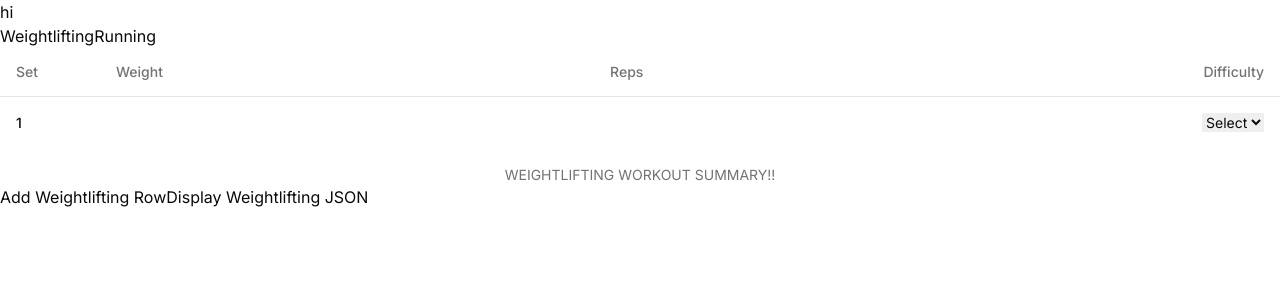
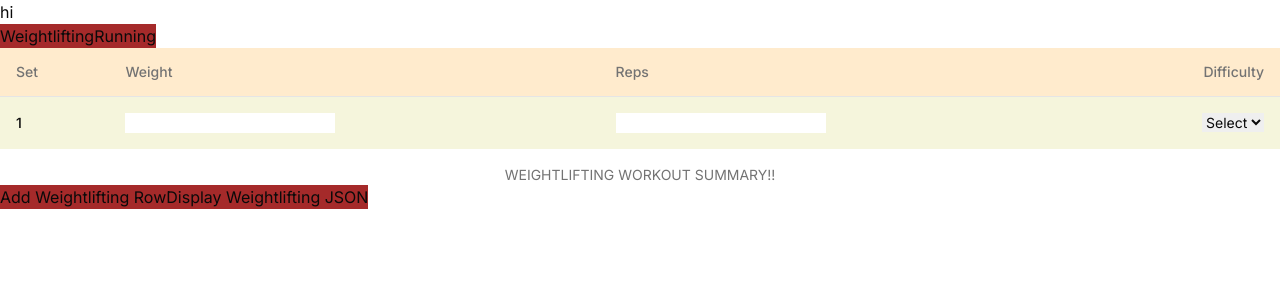
Before and after one commit to CesarAyalaCS2/LA_HACKS, a Next.js app: page / in a window 1280 px wide. Both pictures are taken after a click on the button "Weightlifting". Shown: the top 300 px of the page. Built offline with nearby package versions, Linux system fonts and the light colour scheme.

Commit message:
CSS addition for clarity and fixed running table error

```diff
--- a/app/globals.css
+++ b/app/globals.css
@@ -2,10 +2,20 @@
 @tailwind components;
 @tailwind utilities;
 
+#button {
+  background-color: brown;
+  border: 5px;
+}
 
-  #startWorkoutButton {
+#genRow{
+background-color: beige;
+}
+
+.THeader{
   color: red;
-  }
+background-color: blanchedalmond
+;}
+
 @layer base {
   :root {
     --background: 0 0% 100%;
@@ -68,9 +78,7 @@
     --input: 0 0% 14.9%;
     --ring: 0 0% 83.1%;
   }
-  }
 
-  @layer base {
   * {
     @apply border-border;
   }
--- a/app/page.tsx
+++ b/app/page.tsx
@@ -91,15 +91,15 @@ export default function Home() {
   return (
     <main>
       <h1>hi</h1>
-      <button onClick={handleWeightliftingButtonClick}>Weightlifting</button>
-      <button onClick={handleRunningButtonClick}>Running</button>
+      <button id = "button" onClick={handleWeightliftingButtonClick}>Weightlifting</button>
+      <button id = "button" onClick={handleRunningButtonClick}>Running</button>
 
       {showWeightliftingTable && (
         <Table>
           <TableCaption>WEIGHTLIFTING WORKOUT SUMMARY!!</TableCaption>
-          <TableHeader>
+          <TableHeader className = "THeader">
             <TableRow>
-              <TableHead className="w-[100px]">Set</TableHead>
+              <TableHead >Set</TableHead>
               <TableHead>Weight</TableHead>
               <TableHead>Reps</TableHead>
               <TableHead className="text-right">Difficulty</TableHead>
@@ -107,7 +107,7 @@ export default function Home() {
           </TableHeader>
           <TableBody>
             {weightliftingRows.map((row, index) => (
-              <TableRow key={index}>
+              <TableRow id = "genRow" key={index}>
                 <TableCell className="font-medium">{index + 1}</TableCell>
                 <TableCell><input type="text" value={row.weight} onChange={(e) => handleWeightliftingWeightChange(e.target.value, index)} /></TableCell>
                 <TableCell><input type="text" value={row.reps} onChange={(e) => handleWeightliftingRepsChange(e.target.value, index)} /></TableCell>
@@ -130,10 +130,9 @@ export default function Home() {
       {showRunningTable && (
         <Table>
           <TableCaption>RUNNING WORKOUT SUMMARY!!</TableCaption>
-          <TableHeader>
+          <TableHeader className='THeader'>
             <TableRow>
-              <TableHead className="w-[100px]">Set</TableHead>
-              <TableHead>Interval</TableHead>
+              <TableHead className="w-[100px]">Interval</TableHead>
               <TableHead>Distance</TableHead>
               <TableHead>Time</TableHead>
               <TableHead className="text-right">Difficulty</TableHead>
@@ -141,9 +140,8 @@ export default function Home() {
           </TableHeader>
           <TableBody>
             {runningRows.map((row, index) => (
-              <TableRow key={index}>
+              <TableRow id = "genRow" key={index}>
                 <TableCell className="font-medium">{index + 1}</TableCell>
-                <TableCell><input type="text" value={row.interval} onChange={(e) => handleRunningIntervalChange(e.target.value, index)} /></TableCell>
                 <TableCell><input type="text" value={row.distance} onChange={(e) => handleRunningDistanceChange(e.target.value, index)} /></TableCell>
                 <TableCell><input type="text" value={row.time} onChange={(e) => handleRunningTimeChange(e.target.value, index)} /></TableCell>
                 <TableCell className="text-right">
@@ -162,12 +160,12 @@ export default function Home() {
         </Table>
       )}
 
-      {showWeightliftingTable && <button onClick={addWeightliftingRow}>Add Weightlifting Row</button>}
-      {showRunningTable && <button onClick={addRunningRow}>Add Running Row</button>}
-      {showWeightliftingTable && <button onClick={generateWeightliftingJsonData}>Display Weightlifting JSON</button>}
-      {showRunningTable && <button onClick={generateRunningJsonData}>Display Running JSON</button>}
-      {weightliftingJsonData && <><button onClick={clearWeightliftingJsonData}>Clear Weightlifting JSON</button><pre>{weightliftingJsonData}</pre></>}
-      {runningJsonData && <><button onClick={clearRunningJsonData}>Clear Running JSON</button><pre>{runningJsonData}</pre></>}
+      {showWeightliftingTable && <button id = "button" onClick={addWeightliftingRow}>Add Weightlifting Row</button>}
+      {showRunningTable && <button id = "button" onClick={addRunningRow}>Add Running Row</button>}
+      {showWeightliftingTable && <button id = "button" onClick={generateWeightliftingJsonData}>Display Weightlifting JSON</button>}
+      {showRunningTable && <button id = "button" onClick={generateRunningJsonData}>Display Running JSON</button>}
+      {weightliftingJsonData && <><button id = "button" onClick={clearWeightliftingJsonData}>Clear Weightlifting JSON</button><pre>{weightliftingJsonData}</pre></>}
+      {runningJsonData && <><button id = "button" onClick={clearRunningJsonData}>Clear Running JSON</button><pre>{runningJsonData}</pre></>}
     </main>
   );
 }
```
Lines whose indentation alone changed are shown as unchanged.
